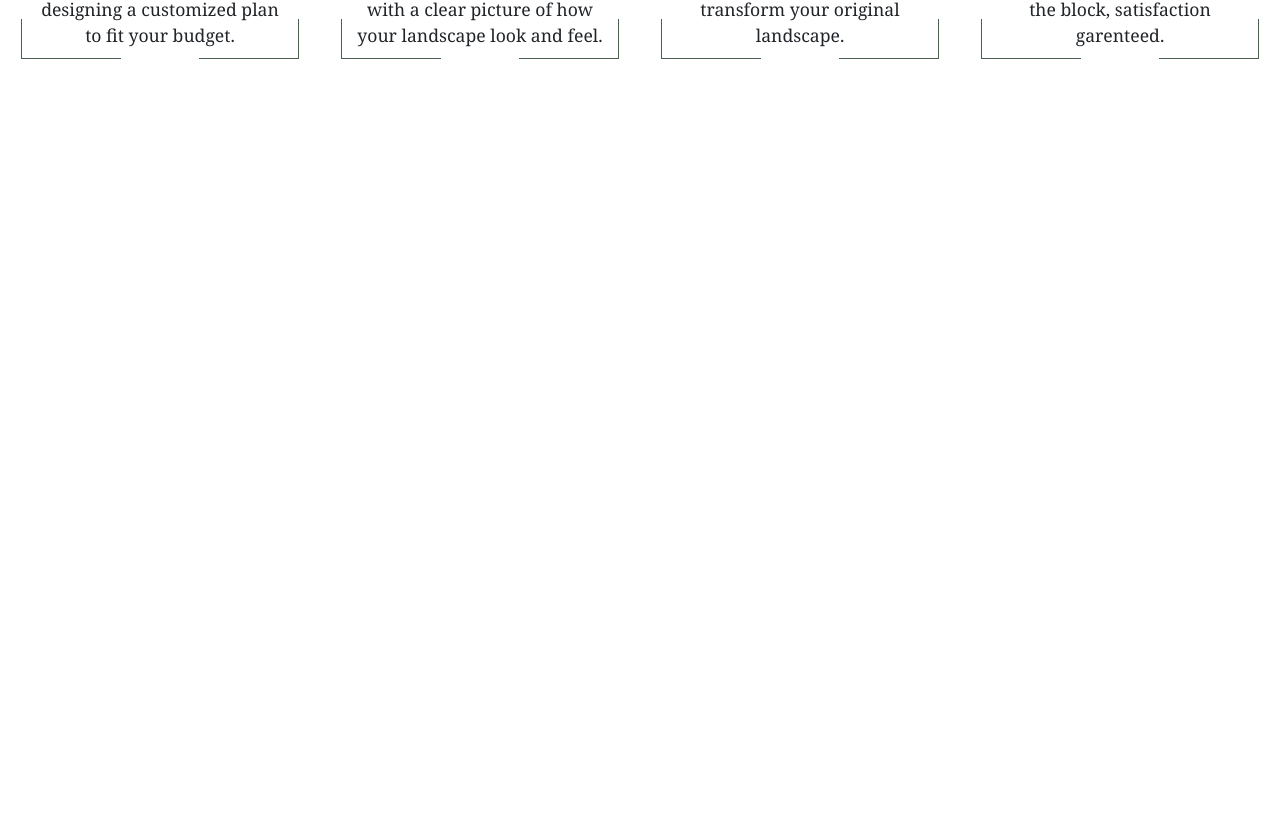
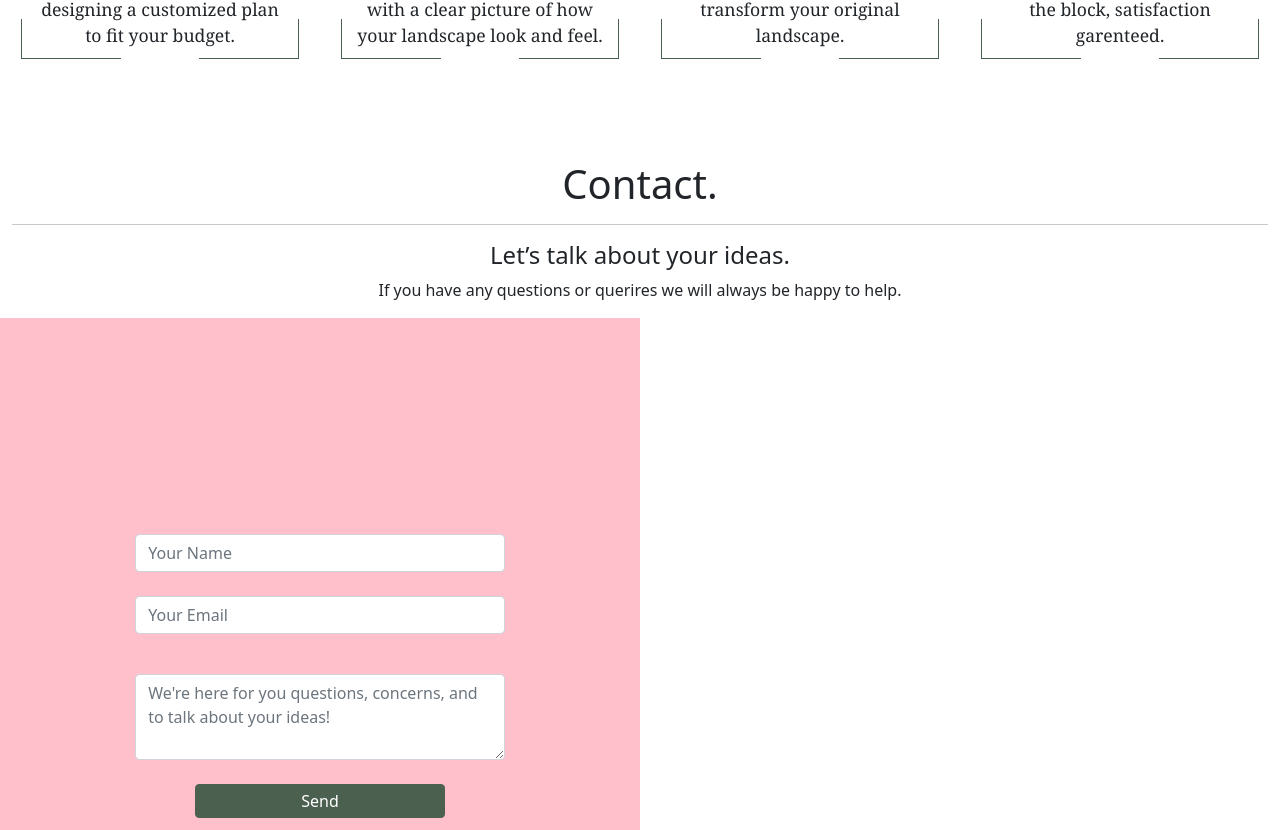
Before and after one commit to stetsonharding/ValleyLawnPros, a React (Create React App) app: page / in a window 1280 px wide. Shown: the part 2810-3640 px from the top of the page. Before the commit the page ends 2970 px from the top, so only its background shows below. Built offline with nearby package versions, Linux system fonts and the light colour scheme.

Commit message:
inital contact us form and layout setup.

```diff
--- a/src/components/LandscapeFlow/LandScapeFlow.js
+++ b/src/components/LandscapeFlow/LandScapeFlow.js
@@ -6,7 +6,7 @@ export default function LandScapeFlow(props) {
   return (
     <div className="flow-container">
       <div className="flow-icon">
-        <i class={props.flowIcon}></i>
+        <i className={props.flowIcon}></i>
       </div>
       <div className="flow-steps">
         {props.step}
--- /dev/null
+++ b/src/components/contactForm/ContactForm.js
@@ -0,0 +1,39 @@
+import React from "react";
+import { Modal, Button, Form } from "react-bootstrap";
+
+export default function ContactForm() {
+  return (
+    <div className="contact-form-container">
+      <Form
+        style={{
+          width: "60%",
+          margin: "0 auto",
+          textAlign: "center",
+        }}
+      >
+        <Form.Group className="mb-3" controlId="exampleForm.ControlInput1">
+          <Form.Label></Form.Label>
+          <Form.Control type="text" placeholder="Your Name" />
+          <Form.Label></Form.Label>
+          <Form.Control type="email" placeholder="Your Email" />
+        </Form.Group>
+        <Form.Group className="mb-3" controlId="exampleForm.ControlTextarea1">
+          <Form.Label></Form.Label>
+          <Form.Control
+            as="textarea"
+            placeholder="We're here for you questions, concerns, and to talk about your ideas!"
+            rows={3}
+          />
+        </Form.Group>
+        <Button
+          variant="primary"
+          type="submit"
+          className="contact-us-button p-1 m-2"
+          style={{ width: "250px" }}
+        >
+          Send
+        </Button>
+      </Form>
+    </div>
+  );
+}
--- /dev/null
+++ b/src/components/contactUs/ContactUs.js
@@ -0,0 +1,41 @@
+import React from "react";
+import "./ContactUs.scss";
+
+//components
+import ContactForm from "../contactForm/ContactForm";
+
+import { Container, Row, Col } from "react-bootstrap";
+
+export default function ContactUs() {
+  return (
+    <Container fluid style={{ minHeight: "800px" }}>
+      <h1 className="contact-title">Contact.</h1>
+      <hr />
+      <Row>
+        <div className="contact-slogan">
+          <h4>Let’s talk about your ideas.</h4>
+          <p>
+            If you have any questions or querires we will always be happy to
+            help.
+          </p>
+        </div>
+
+        {/* form col */}
+        <Col
+          style={{
+            backgroundColor: "pink",
+            margin: "0 auto",
+            minHeight: "700px",
+            display: "flex",
+            flexDirection: "column",
+            justifyContent: "center",
+          }}
+        >
+          <ContactForm />
+        </Col>
+        {/* company details col */}
+        <Col></Col>
+      </Row>
+    </Container>
+  );
+}
--- /dev/null
+++ b/src/components/contactUs/ContactUs.scss
@@ -0,0 +1,7 @@
+.contact-title {
+  text-align: center;
+}
+
+.contact-slogan {
+  text-align: center;
+}
--- a/src/pages/index.js
+++ b/src/pages/index.js
@@ -5,6 +5,7 @@ import Hero from "../components/hero/Hero";
 import CompanyMission from "../components/companyMissionLayout/CompanyMissionLayout";
 import Services from "../components/services/Services";
 import HowItWorks from "../components/howItWorksLayout/HowItWorksLayout";
+import ContactUs from "../components/contactUs/ContactUs";
 
 const Index = () => {
   return (
@@ -13,6 +14,7 @@ const Index = () => {
       <CompanyMission />
       <Services />
       <HowItWorks />
+      <ContactUs />
     </>
   );
 };
```
